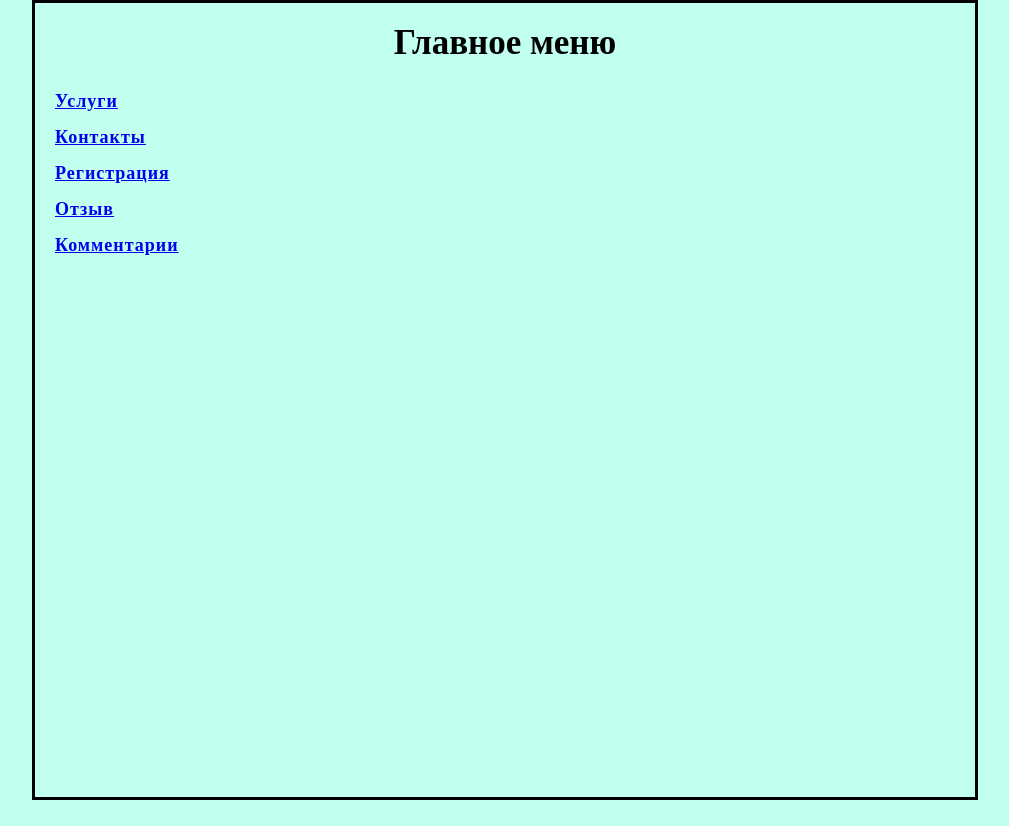
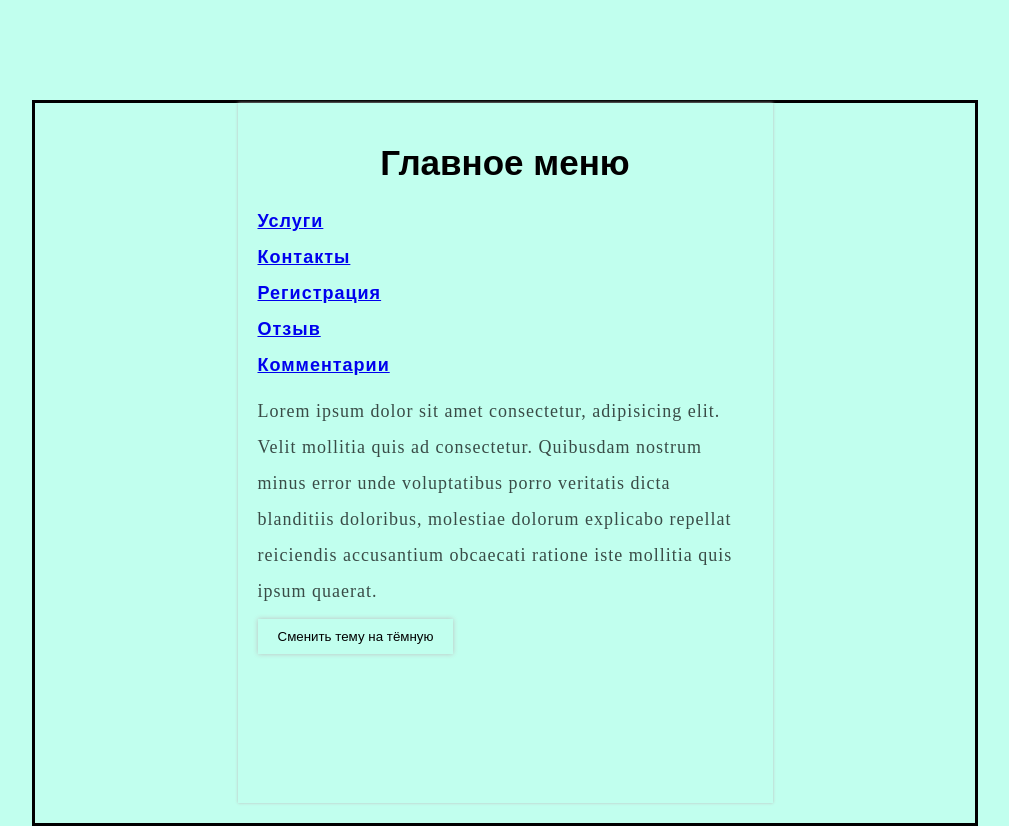
Before and after one commit to Kokurcho/PersonalPage, a Django app: page / in a window 1280 px wide. Shown: the whole page, without its empty margins (135-1144 px from the left). Before the commit the page ends 800 px from the top, so only its background shows below. Run offline with Django 4.2, Linux system fonts and the light colour scheme; some web fonts are replaced.

Commit message:
fix: fixed htmls

```diff
--- /dev/null
+++ b/static/js/change_theme_script.js
@@ -0,0 +1,9 @@
+if (!localStorage.theme) localStorage.theme = "light"
+document.body.className = localStorage.theme
+toggleThemeBtn.innerText = document.body.classList.contains("dark") ? "Сменить тему на светлую" : "Сменить тему на тёмную"
+
+toggleThemeBtn.onclick = () => {
+    document.body.classList.toggle("dark")
+    toggleThemeBtn.innerText = document.body.classList.contains("dark") ? "Сменить тему на светлую" : "Сменить тему на тёмную"
+    localStorage.theme = document.body.className || "light"
+}
--- a/static/styles/style.css
+++ b/static/styles/style.css
@@ -6,7 +6,7 @@ html {
 
 @font-face {
   font-family: 'Oswald',sans-serif;
-  src: url('static/fonts/Oswald-VariableFont_wght.ttf');
+  src: url('https://fonts.googleapis.com/css2?family=Rowdies:wght@700&display=swap" rel="stylesheet');
 }
 
 .oswald {
@@ -211,3 +211,70 @@ form .error {
 .comments span {
   font-family: Tahoma;
 }
+
+* {
+    margin: 0;
+    padding: 0;
+    font-family: sans-serif;
+}
+
+body {
+    min-height: calc(100vh - 100px);
+    margin-top: 100px;
+}
+
+body.dark {
+    background: #303133;
+    color: #fff;
+}
+
+body.dark .content {
+    box-shadow: 0 0 5px #1d2225;
+}
+
+body.dark button {
+    box-shadow: 0 0 5px #1d2225;
+    color: #fff;
+}
+
+body.dark button:hover {
+    box-shadow: 0 0 10px #1d2225;
+}
+
+body.dark button:active {
+    box-shadow: inset 0 0 5px #1d2225;
+}
+
+.content {
+    width: 55%;
+    margin: auto;
+    box-shadow: 0 0 3px silver;
+    padding: 20px;
+    height: calc(100vh - 100px - 40px);
+}
+
+section:not(:first-child) {
+    margin-top: 30px;
+}
+
+.desc {
+    margin: 10px 0;
+    opacity: .7;
+}
+
+button {
+    padding: 10px 20px;
+    border: none;
+    background: transparent;
+    box-shadow: 0 0 5px silver;
+    cursor: pointer;
+    outline: none;
+}
+
+button:hover {
+    box-shadow: 0 0 10px silver;
+}
+
+button:active {
+    box-shadow: inset 0 0 5px silver;
+}
--- a/templates/feedback.html
+++ b/templates/feedback.html
@@ -20,10 +20,10 @@
     </ul>
 </nav><!--menuVertical-->
 
-
 <body>
 <a href="./about.html" >Услуги</a>
 <a href="./main_menu.html" >Главное меню</a>
+
 <div class="main">
 
     <div class="container">
--- a/templates/main_menu.html
+++ b/templates/main_menu.html
@@ -6,14 +6,22 @@
 
 
 </head>
+
 <body>
+    <main class="content">
+        <section>
             <h1>Главное меню</h1>
-  <!-- Комментарий -->
             <p><a href="./about.html" ><strong>Услуги</strong></a><br></p>
             <p><a href="./contact.html.html" ><strong>Контакты</strong></a><br></p>
             <p><a href="./valid.html" ><strong>Регистрация</strong></a><br></p>
             <p><a href="./form_telegram.html" ><strong>Отзыв</strong></a><br></p>
             <p><a href="./feedback.html" ><strong>Комментарии</strong></a><br></p>
-
+            <p class="desc">
+                Lorem ipsum dolor sit amet consectetur, adipisicing elit. Velit mollitia quis ad consectetur. Quibusdam nostrum minus error unde voluptatibus porro veritatis dicta blanditiis doloribus, molestiae dolorum explicabo repellat reiciendis accusantium obcaecati ratione iste mollitia quis ipsum quaerat.
+            </p>
+            <button id="toggleThemeBtn">Сменить тему на тёмную</button>
+        </section>
+    </main>
+    <script src="static/js/change_theme_script.js"></script>
 </body>
 </html>
```
Also changed, not shown: static/js/last_visit.js (added). Lines whose indentation alone changed are shown as unchanged.
